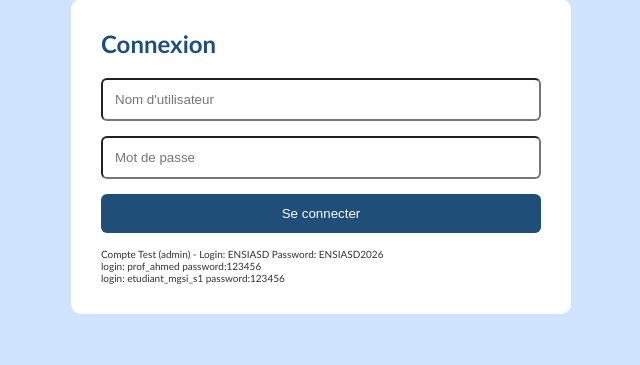
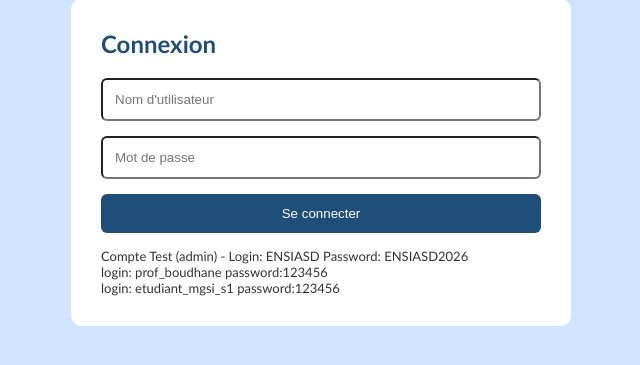
Before and after one commit to Abdelouahedb/Gestion-EDT, a PHP site: page /pages/login.php in a window 1280 px wide. Shown: the part 176-541 px from the top of the page, without its empty margins (319-959 px from the left). Run offline with PHP 8.4, Linux system fonts and the light colour scheme.

Commit message:
small change

```diff
--- a/pages/login.php
+++ b/pages/login.php
@@ -61,8 +61,8 @@ if (isset($_POST['connecter'])) {
             <input type="text" name="login" placeholder="Nom d'utilisateur" required>
             <input type="password" name="password" placeholder="Mot de passe" required>
             <button type="submit" name="connecter">Se connecter</button>
-            <p style="font-size:x-small; margin-top: 15px;">Compte Test (admin) - Login: ENSIASD Password: ENSIASD2026 <br>
-                login: prof_ahmed password:123456 <br>
+            <p style="font-size: small; margin-top: 15px;">Compte Test (admin) - Login: ENSIASD Password: ENSIASD2026 <br>
+                login: prof_boudhane password:123456 <br>
                 login: etudiant_mgsi_s1 password:123456
             </p>
 
```
